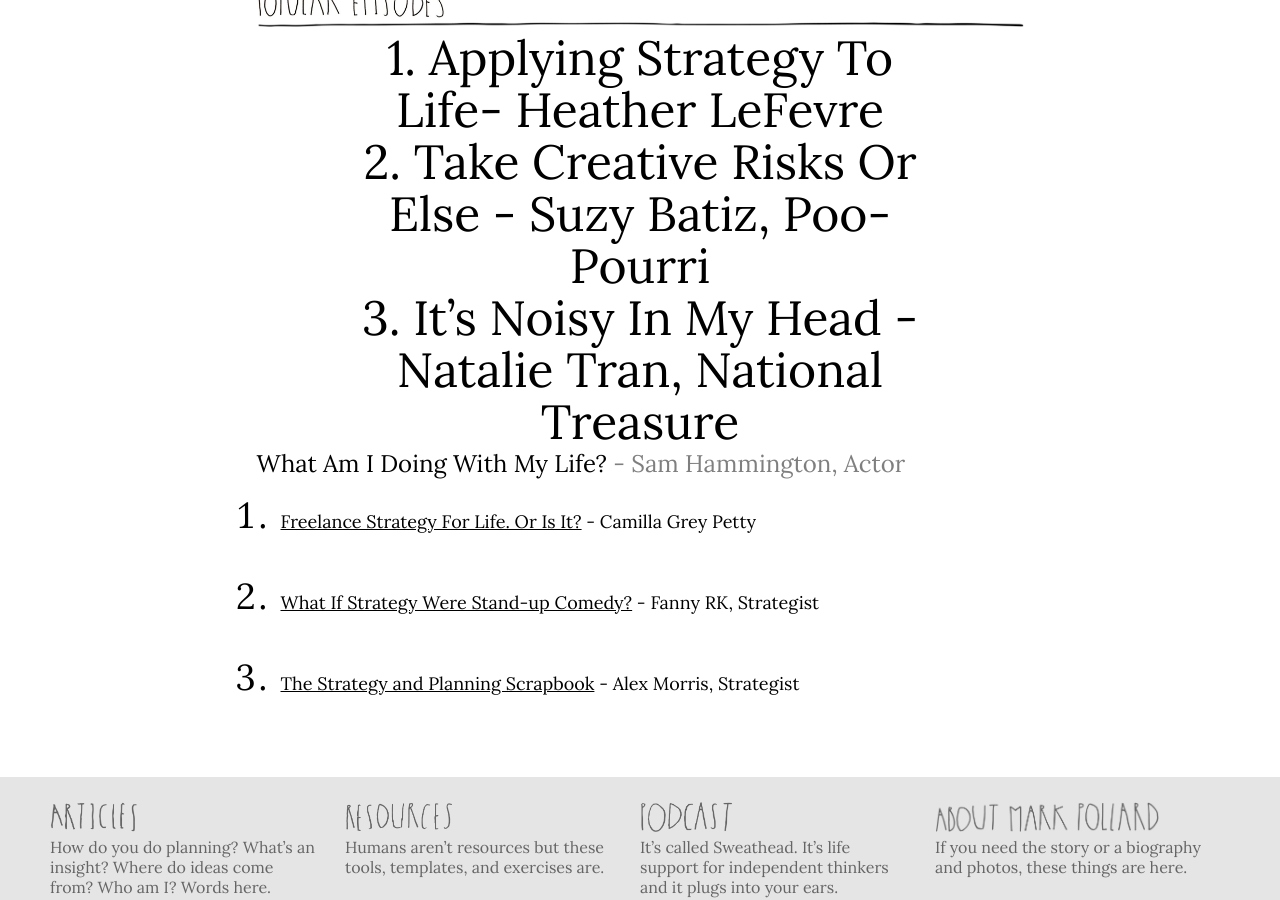
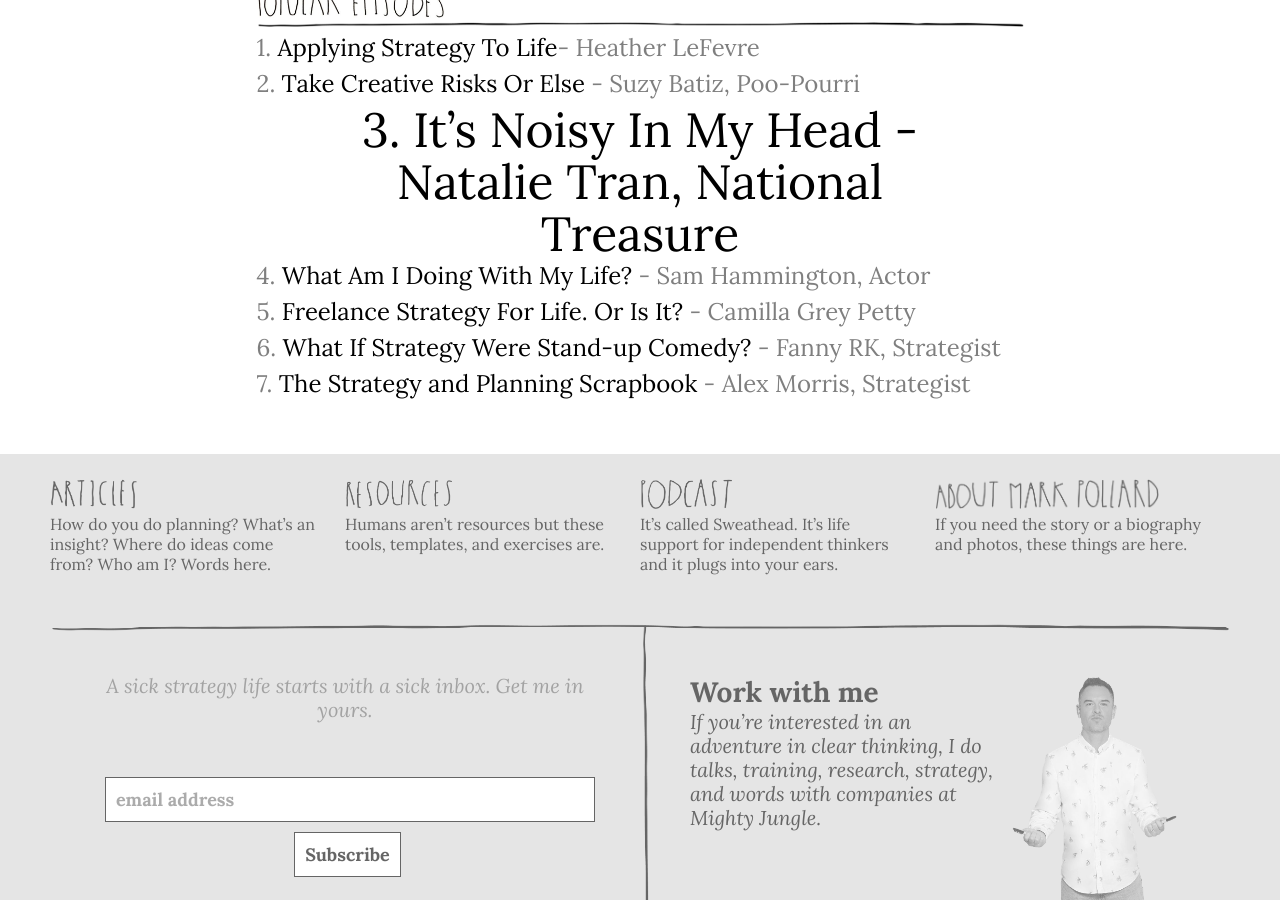
Before and after one commit to markhpollard/markhpollard.github.io, a Jekyll site: the page built from podcast.md, in a window 1280 px wide and 900 px high, scrolled down 580 px. Built offline with Jekyll 4.4.1, drawn with Linux system fonts in a browser that asks for light colours; nearby versions of some CDN libraries.

Commit message:
Updated Podcast

```diff
--- a/podcast.md
+++ b/podcast.md
@@ -8,16 +8,16 @@
 layout: podcast
 ---
 
-### 1. [Applying Strategy To Life](https://anchor.fm/sweathead-with-mark-pollard/episodes/Applying-Strategy-To-Life---Heather-LeFevre--Strategist--Author-e2splb)- Heather LeFevre
+#### 1. [Applying Strategy To Life](https://anchor.fm/sweathead-with-mark-pollard/episodes/Applying-Strategy-To-Life---Heather-LeFevre--Strategist--Author-e2splb)- Heather LeFevre
 
-### 2. [Take Creative Risks Or Else](https://anchor.fm/sweathead-with-mark-pollard/episodes/Take-Creative-Risks-Or-Else---Suzy-Batiz--Poo-Pourri-e2thoj) - Suzy Batiz, Poo-Pourri
+#### 2. [Take Creative Risks Or Else](https://anchor.fm/sweathead-with-mark-pollard/episodes/Take-Creative-Risks-Or-Else---Suzy-Batiz--Poo-Pourri-e2thoj) - Suzy Batiz, Poo-Pourri
 
 ### 3. [It's Noisy In My Head](https://anchor.fm/sweathead-with-mark-pollard/episodes/Its-Noisy-In-My-Head---Natalie-Tran--National-Treasure-e2pnfp) - Natalie Tran, National Treasure
 
-#### [What Am I Doing With My Life?](https://anchor.fm/sweathead-with-mark-pollard/episodes/What-Am-I-Doing-With-My-Life----Sam-Hammington--Actor-e2oor8) - Sam Hammington, Actor
+#### 4. [What Am I Doing With My Life?](https://anchor.fm/sweathead-with-mark-pollard/episodes/What-Am-I-Doing-With-My-Life----Sam-Hammington--Actor-e2oor8) - Sam Hammington, Actor
 
-5. [Freelance Strategy For Life. Or Is It?](https://anchor.fm/sweathead-with-mark-pollard/episodes/Freelance-Strategy-For-Life--Or-Is-It----Camilla-Grey-Petty--Freelance-Strategist-e2kenc) - Camilla Grey Petty
+#### 5. [Freelance Strategy For Life. Or Is It?](https://anchor.fm/sweathead-with-mark-pollard/episodes/Freelance-Strategy-For-Life--Or-Is-It----Camilla-Grey-Petty--Freelance-Strategist-e2kenc) - Camilla Grey Petty
 
-6. [What If Strategy Were Stand-up Comedy?](https://anchor.fm/sweathead-with-mark-pollard/episodes/What-If-Strategy-Were-Stand-up-Comedy----Fanny-RK--Strategist-e2hvvq) - Fanny RK, Strategist
+#### 6. [What If Strategy Were Stand-up Comedy?](https://anchor.fm/sweathead-with-mark-pollard/episodes/What-If-Strategy-Were-Stand-up-Comedy----Fanny-RK--Strategist-e2hvvq) - Fanny RK, Strategist
 
-7. [The Strategy and Planning Scrapbook](https://anchor.fm/sweathead-with-mark-pollard/episodes/The-Strategy-and-Planning-Scrapbook---Alex-Morris--Strategist-e2fjp4) - Alex Morris, Strategist
+#### 7. [The Strategy and Planning Scrapbook](https://anchor.fm/sweathead-with-mark-pollard/episodes/The-Strategy-and-Planning-Scrapbook---Alex-Morris--Strategist-e2fjp4) - Alex Morris, Strategist
```
